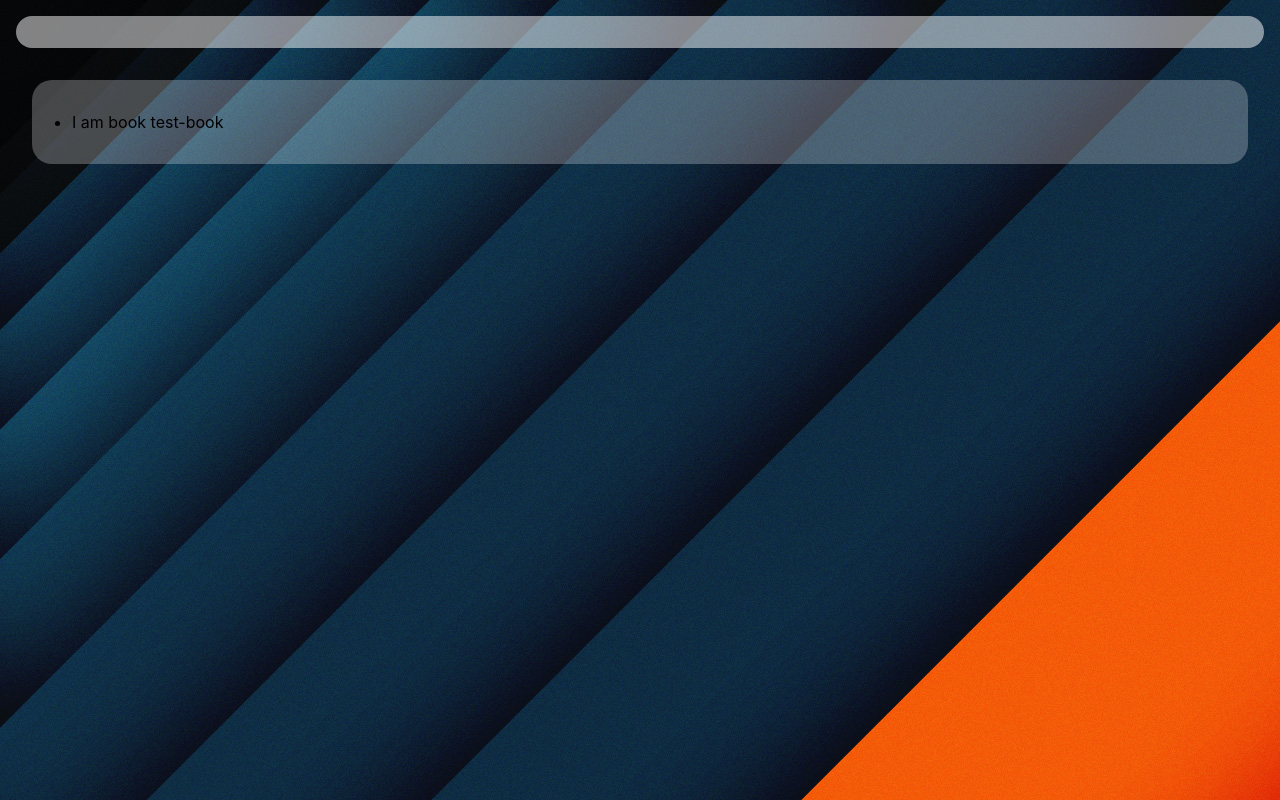
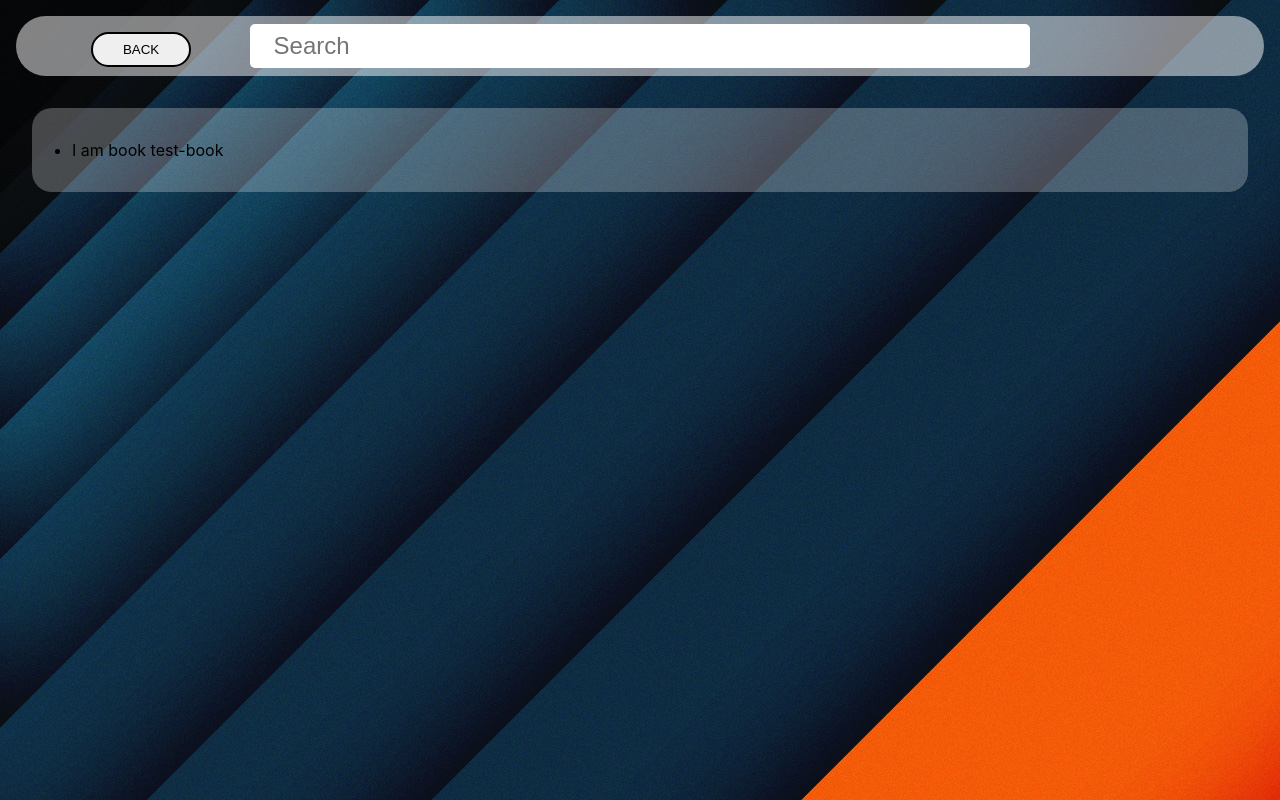
Before and after one commit to zoemrob/my-reads-app, a React (Create React App) app: page /search in a window 1280 px wide. Built offline with nearby package versions, Linux system fonts and the light colour scheme.

Commit message:
feat: completed header styles, SearchHeader component

```diff
--- a/src/components/App.js
+++ b/src/components/App.js
@@ -1,6 +1,8 @@
 import React, { Component } from 'react';
 import { Route } from 'react-router-dom';
 import Bookshelf from './Bookshelf';
+import MainHeader from './MainHeader';
+import SearchHeader from './SearchHeader';
 import * as BooksAPI from '../BooksAPI';
 import '../styles/App.css';
 import SearchPage from "./SearchPage";
@@ -44,10 +46,8 @@ class App extends Component {
         return (
             <React.Fragment>
                 <header className="header">
-                    <Route exact path='/' render={({ history }) => (
-                        <h1 className="main-page">My Reads</h1>
-                    )}/>
-                    <Route path='/search'/>
+                    <Route exact path='/' component={MainHeader}/>
+                    <Route path='/search' component={SearchHeader}/>
                 </header>
                 <div className="page-content">
                     <Route exact path='/' render={() => (
--- a/src/components/MainHeader.js
+++ b/src/components/MainHeader.js
@@ -1,9 +1,12 @@
 import React from 'react';
+import { Link } from 'react-router-dom';
 
-const MainHeader = (props) => (
+const MainHeader = () => (
     <React.Fragment>
         <h1 className="main-page">My Reads</h1>
-        <i className="search-icon"></i>
+        <Link to="/search">
+            <button className="search-button">Search</button>
+        </Link>
     </React.Fragment>
 );
 
--- /dev/null
+++ b/src/components/SearchHeader.js
@@ -0,0 +1,37 @@
+import React, { Component } from 'react';
+import { Link } from 'react-router-dom';
+
+class SearchHeader extends Component {
+    constructor(props) {
+        super(props);
+        this.state = {
+            query: ''
+        };
+
+        this.handleInput = this.handleInput.bind(this);
+    }
+
+    handleInput(event) {
+        this.setState({query: event.target.value});
+    }
+
+    render() {
+        return (
+            <React.Fragment>
+                <Link to="/">
+                    <button className="back-button">Back</button>
+                </Link>
+                <input
+                    id="search-input"
+                    placeholder="Search"
+                    className="search-input"
+                    type="text"
+                    value={this.state.query}
+                    onChange={this.handleInput}
+                />
+            </React.Fragment>
+        )
+    }
+}
+
+export default SearchHeader;
--- a/src/styles/App.css
+++ b/src/styles/App.css
@@ -1,13 +1,106 @@
 .header {
     background-color: rgba(255,255,255,0.5);
-    padding: 1rem 0;
     border-radius: 35px;
     margin: 1rem;
+    position: relative;
+    text-align: center;
 }
 
 .header h1.main-page {
-    text-align: center;
+    padding: 1rem 0;
     margin: 0;
+}
+
+.header label.search-label {
+    width: 50%;
+    padding: 1rem;
+}
+
+.header button {
+    position: absolute;
+    top: 1rem;
+    border: 2px solid #000;
+    border-radius: 50px;
+    text-transform: uppercase;
+    color: #000;
+    padding: 8px 30px;
+    -webkit-transition: all 0.3s;
+    transition: all 0.3s;
+    overflow: hidden;
+}
+
+.header button.search-button {
+    right: 8%;
+}
+
+.header button.search-button:before {
+    -webkit-transition: all 0.3s ease;
+    transition: all 0.3s ease;
+    font-size: 2em;
+    left: 70%;
+    opacity: 0;
+    top: 0;
+    position: absolute;
+    content: " >";
+}
+
+.header button.search-button:hover:before {
+    left:80%;
+    opacity:1
+}
+
+.header button.back-button {
+    left: 6%;
+}
+
+.header button.back-button:before {
+    -webkit-transition: all 0.3s ease;
+    transition: all 0.3s ease;
+    font-size: 2em;
+    right: 70%;
+    opacity: 0;
+    top: 0;
+    position: absolute;
+    content: "< ";
+}
+
+.header button.search-button:hover:before {
+    right:80%;
+    opacity:1
+}
+
+.header button:focus {
+    outline:none;
+    -webkit-box-shadow:0 0 2px 2px #5b9dd9;
+    box-shadow:0 0 2px 2px #5b9dd9;
+    transform: scale(1.05);
+}
+
+
+.header button:hover {
+    background-color: rgba(255,255,255,0.7);
+    box-shadow: 0 5px 5px 0 rgba(0,0,0,0.2);
+    transform: scale(1.05);
+}
+
+.header input.search-input {
+    -webkit-transition: all 0.3s ease;
+    transition: all 0.3s ease;
+    width: 60%;
+    font-size: 1.5rem;
+    padding: 8px 8px 8px 24px;
+    margin: 8px;
+    border-radius: 5px;
+    border: none;
+}
+
+.header input.search-input:focus,
+.header input.search-input:hover {
+    outline: none;
+    box-shadow: 0 5px 5px 0 rgba(0,0,0,0.2);
+    background-color: rgba(255,255,255,0.85);
+    border-radius: 20px;
+    transform: scale(1.1);
 }
 
 div .page-content {
```
